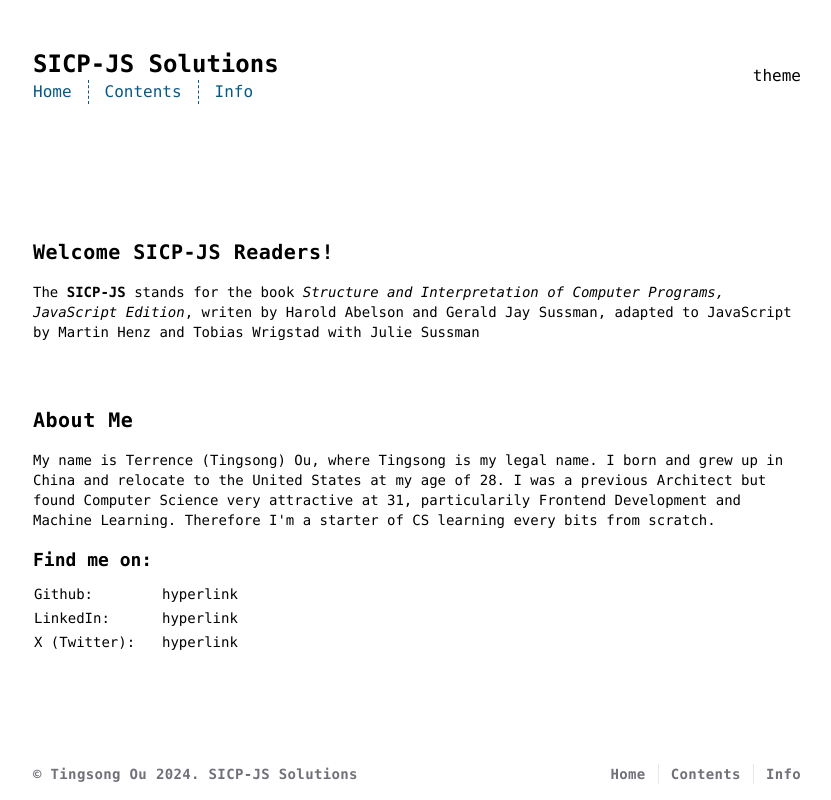
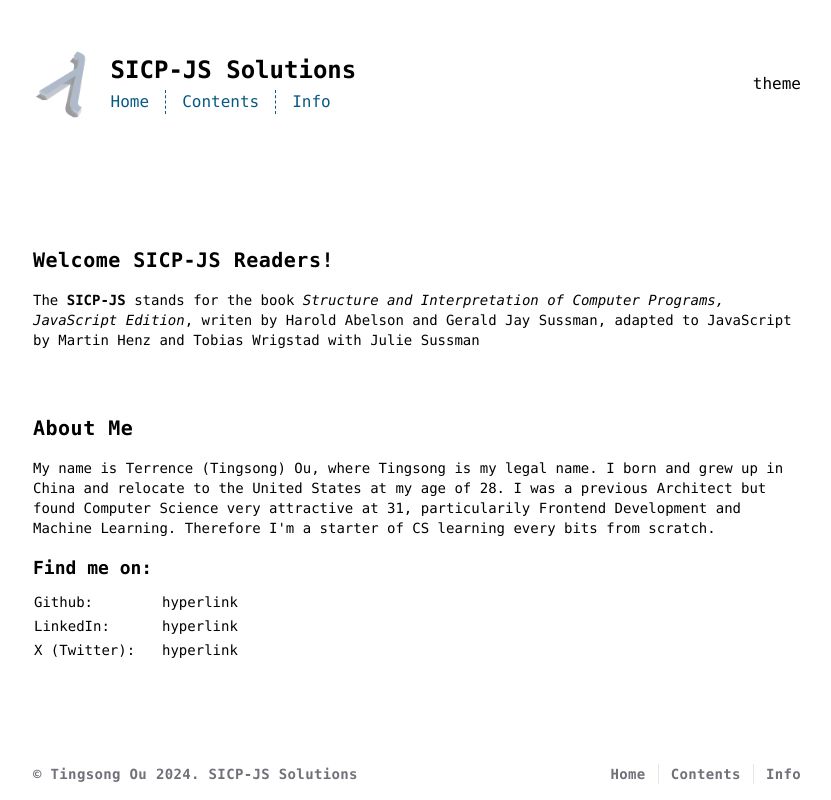
Before and after one commit to terrence-ou/SICP-Website, an Astro site: page / in a window 1280 px wide. Shown: the whole page, without its empty margins (223-1054 px from the left). Built offline with nearby package versions, Linux system fonts and the light colour scheme; Astro itself is replaced by a stand-in of ours.

Commit message:
header updated

```diff
--- a/src/components/Header.astro
+++ b/src/components/Header.astro
@@ -1,11 +1,17 @@
 ---
 import { menuLinks } from "../site.config";
+import logo from "../images/logo.png";
 // const url = new URL(Astro.request.url);
 ---
 
 <header id="main-header" class="flex items-center justify-between mb-24">
-  <div class="flex">
-    <div class="flex flex-col">
+  <div class="flex group">
+    <div class="flex gap-5 items-center">
+      <img
+        src={logo.src}
+        class="h-[4.5rem] opacity-50 duration-100 group-hover:opacity-90"
+      />
+      <div class="flex flex-col gap-1">
         <h1 class="text-2xl font-bold">SICP-JS Solutions</h1>
         <nav id="nav-menu" class="text-dark-sky">
           {
@@ -39,5 +45,6 @@
         </nav>
       </div>
     </div>
+  </div>
   <div>theme</div>
 </header>
```
Also changed, not shown: src/images/logo.png (added). Lines whose indentation alone changed are shown as unchanged.
